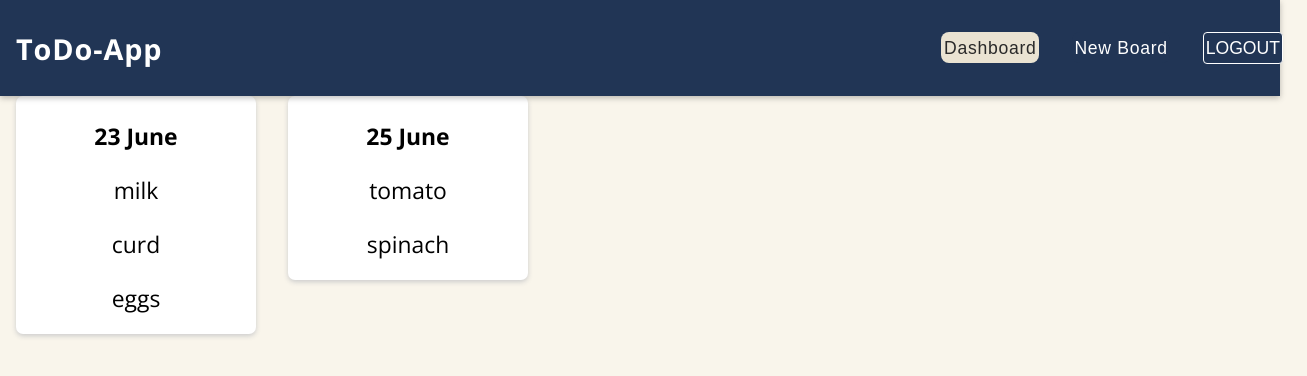
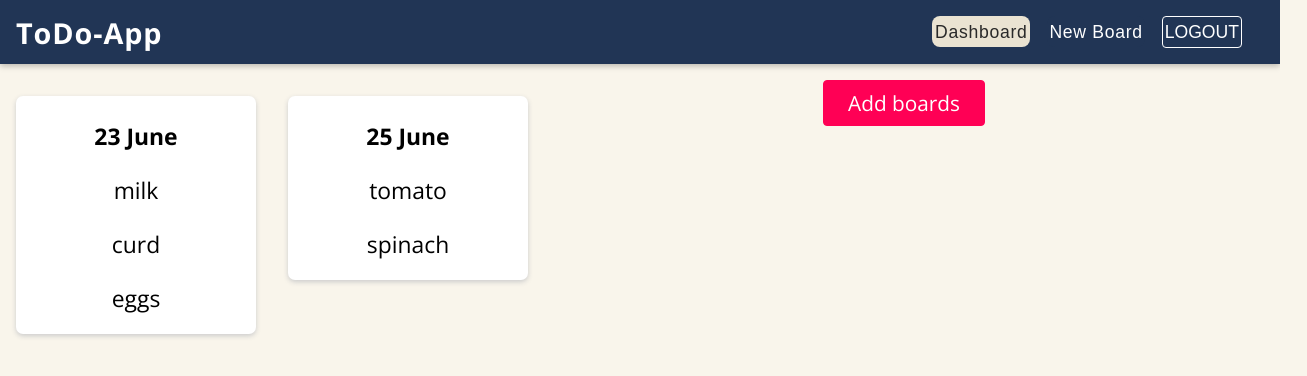
Before and after one commit to Aakash-mishra2/todo-app-assignment, a React (Create React App) app: page / in a window 1280 px wide. Shown: the top 376 px of the page, 1307 px wide, since content can reach past the window. Built offline with nearby package versions, Linux system fonts and the light colour scheme; a web font is replaced by a local one.

Commit message:
fixed nav-links li

```diff
--- a/package.json
+++ b/package.json
@@ -10,6 +10,7 @@
     "@testing-library/user-event": "^13.5.0",
     "react": "^18.2.0",
     "react-dom": "^18.2.0",
+    "react-redux": "^8.1.3",
     "react-router": "^6.16.0",
     "react-router-dom": "^6.16.0",
     "react-scripts": "5.0.1",
--- a/src/boards/dashboard.js
+++ b/src/boards/dashboard.js
@@ -1,7 +1,14 @@
 import SingleBoard from './singleBoard';
 import './styles/dashboard.css';
 
+import { addTodo, deleteTodo, createBoard, deleteBoard } from '../features/boardSlice';
+import { useSelector, useDispatch } from 'react-redux';
+import Button from '../shared/formElements/Button';
+
+
 const Dashboard = () => {
+    const dispatch = useDispatch();
+    const allBoards2 = useSelector((state) => state.boards.boards);
 
     const allBoards = [
         {
@@ -15,10 +22,28 @@ const Dashboard = () => {
             todo: ["tomato", "spinach"]
         }
     ]
+    const addBoards = () => {
+        dispatch(createBoard(
+            {
+                id: 'c1',
+                date: '23 June',
+                todo: ["milk", "curd", "eggs"]
+            }
+        ));
+        dispatch(createBoard(
+            {
+                id: 'c2',
+                date: '25 June',
+                todo: ["tomato", "spinach"]
+            }
+        ));
+        console.log(allBoards2);
+    }
 
     return (
 
         <div>
+            <Button onClick={addBoards}>Add boards</Button>
             {allBoards.map((item) => (
                 <SingleBoard
                     id={item.id}
--- a/src/features/boardSlice.js
+++ b/src/features/boardSlice.js
@@ -9,8 +9,13 @@ import { createSlice } from "@reduxjs/toolkit";
 //     },
 // ];
 const initialState = {
-    boards: [],
-}
+    boards: [{
+        id: '',
+        date: '',
+        completeTodo: [],
+        incompleteTasks: [],
+    }],
+};
 
 const boardSlice = createSlice({
     name: 'boards',
@@ -18,7 +23,13 @@ const boardSlice = createSlice({
     reducers: {
         addTodo: {},
         deleteTodo: {},
-        createBoard: {},
+        createBoard: (state, action) => {
+            const id = action.payload.name;
+            const date = action.payload.date;
+            const incompleteTasks = action.payload.todo;
+            const newBoard = {id: id, date: date, leftTodo: incompleteTasks,};
+            state = state.boards.push(newBoard);
+        },
         deleteBoard: {}
     }
 });
--- a/src/index.js
+++ b/src/index.js
@@ -4,7 +4,7 @@ import './index.css';
 import App from './App';
 import reportWebVitals from './reportWebVitals';
 import { BrowserRouter } from 'react-router-dom';
-import { store } from './store';
+import { store } from "./store/index";
 import { Provider } from 'react-redux';
 const root = ReactDOM.createRoot(document.getElementById('root'));
 root.render(
--- a/src/shared/navigation/Navlinks.js
+++ b/src/shared/navigation/Navlinks.js
@@ -25,9 +25,8 @@ export default function Navlinks() {
            {!isLoggedIn && <li>
                 <NavLink to="/"> LOGIN </NavLink>
             </li>}
-
             <li>
-                {isLoggedIn && <Button> LOGOUT </Button> }
+                {isLoggedIn && <Button to=""> LOGOUT </Button> }
             </li>
         </ul>
     );
--- a/src/shared/navigation/styles/MainHeader.css
+++ b/src/shared/navigation/styles/MainHeader.css
@@ -19,6 +19,5 @@ main {
 @media (min-width: 768px) {
   .main-header {
     justify-content: space-between;
-    height: 6rem;
   }
 }
--- a/src/shared/navigation/styles/Navlinks.css
+++ b/src/shared/navigation/styles/Navlinks.css
@@ -3,12 +3,13 @@
 .nav-links {
   list-style: none;
   margin: 0;
-  padding: 0 1rem;
+  padding: 0;
   width: 100%;
   height: 100%;
   display: flex;
   flex-direction: column;
   justify-content: center;
+  align-items: center;
   font-family: 'REM', sans-serif;
   font-size: 1rem;
   letter-spacing: 0.7px;
@@ -60,7 +61,7 @@
     font-size: 1.1rem;
   }
 
-  .nav-links li {
+  .nav-links li{
     margin: 0 0.4rem;
   }
 
--- a/src/todoList/ToDoItem.js
+++ b/src/todoList/ToDoItem.js
@@ -3,7 +3,7 @@ import './styles/ToDoItem.css';
 
 function ToDoItem(props) {
   return (
-    <div
+    <div className="tasksList"
       onClick={() => {
         props.onChecked(props.id);
       }}
--- a/src/todoList/styles/ToDoItem.css
+++ b/src/todoList/styles/ToDoItem.css
@@ -5,7 +5,7 @@
 }
 
 
-li {
+.tasksList li {
     text-align: left;
     position: relative;
     left: 65px;
--- a/src/todoList/todolist.js
+++ b/src/todoList/todolist.js
@@ -1,4 +1,4 @@
-import React, { useContext, useState } from "react";
+import React, { useState } from "react";
 import ToDoItem from "./ToDoItem";
 import InputArea from "./InputArea";
 import Button from "../shared/formElements/Button";
```
Also changed, not shown: 1 other file (tests, documents, lock files or other folders).
